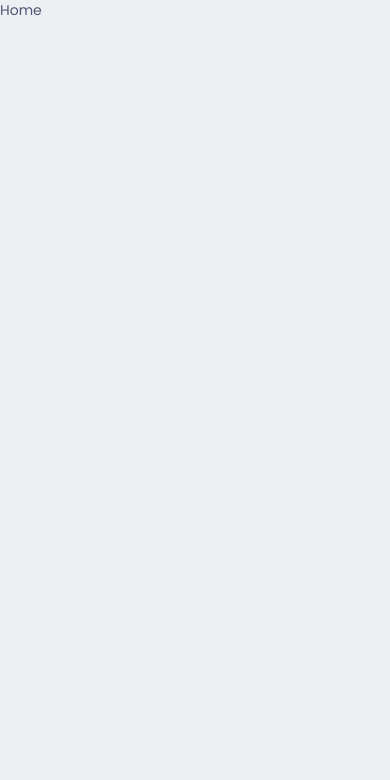
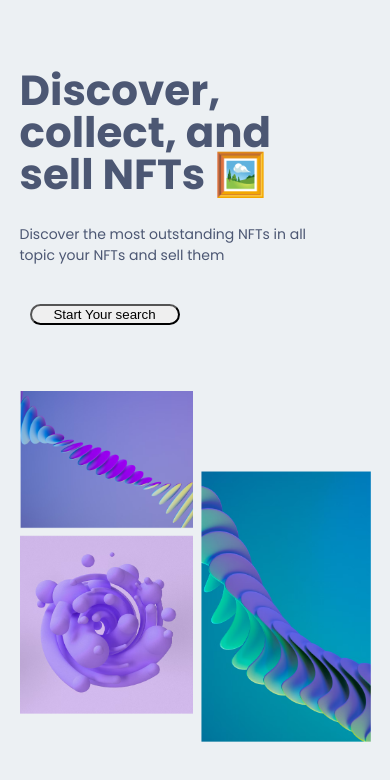
Before and after one commit to ameer017/avocet-frontend, a Next.js app: page / in a window 390 px wide. Shown: the top 780 px of the page. Built offline with nearby package versions, Linux system fonts and the light colour scheme.

Commit message:
hero-section

```diff
--- /dev/null
+++ b/components/Button/Button.jsx
@@ -0,0 +1,21 @@
+import React from 'react'
+
+const Button = ({btnName, onClick}) => {
+  return (
+    <button
+      type="button"
+      style={{
+        margin: "10px",
+        borderRadius: "15px",
+        width: "150px",
+
+
+      }}
+      onClick={onClick}
+    >
+      {btnName}
+    </button>
+  )
+}
+
+export default Button
--- /dev/null
+++ b/components/Hero/Hero.jsx
@@ -0,0 +1,27 @@
+import React from 'react'
+import Image from 'next/image'
+import Style from "./Hero.module.css"
+import Button from '../Button/Button'
+import images from "../../img"
+
+const Hero = () => {
+  return (
+    <div className={Style.heroSection}>
+        <div className={Style.heroSection_box}>
+            <div className={Style.heroSection_box_left}>
+                <h1>Discover, collect, and sell NFTs 🖼️</h1>
+                <p>Discover the most outstanding NFTs in all topic
+                    your NFTs and sell them
+                </p>
+
+                 <Button btnName="Start Your search"/>
+            </div>
+            <div className={Style.heroSection_box_right}>
+                <Image src={images.hero} alt="Hero section" width={600} height={600}/>
+            </div>
+        </div>
+    </div>
+  )
+}
+
+export default Hero
--- /dev/null
+++ b/components/Hero/Hero.module.css
@@ -0,0 +1,50 @@
+.heroSection {
+    width: 80%;
+    margin: 3rem auto;
+}
+
+.heroSection_box {
+    display: grid;
+    grid-template-columns: repeat(2, 1fr);
+    gap: 2rem;
+}
+
+
+.heroSection_box_left {
+    padding-right: 6rem;
+}
+
+.heroSection_box_left h1{
+    font-size: 5rem;
+    line-height: 1;
+}
+
+.heroSection_box_left p{
+    margin-bottom: 2rem;
+}
+
+
+@media screen and (max-width: 35em) {
+    .heroSection {
+        width: 90%;
+    }
+
+
+}
+
+@media screen and (max-width: 55em) {
+
+    .heroSection_box_left {
+        padding-right: 2rem;
+    }
+
+    .heroSection_box_left h1{
+        line-height: 1;
+        font-size: 3rem;
+    }
+
+    .heroSection_box {
+        grid-template-columns: 1fr;
+        gap: 4rem;
+    }
+}
--- a/components/index.js
+++ b/components/index.js
@@ -0,0 +1,3 @@
+import Hero from "./Hero/Hero";
+
+export {Hero}
--- a/package.json
+++ b/package.json
@@ -9,7 +9,7 @@
     "lint": "next lint"
   },
   "dependencies": {
-    "next": "12.2.5",
+    "next": "^12.2.5",
     "react": "18.2.0",
     "react-dom": "18.2.0",
     "react-icons": "^4.4.0"
--- a/pages/index.js
+++ b/pages/index.js
@@ -1,6 +1,12 @@
 
+//Internally
+
+import Style from "../styles/index.module.css"
+import {Hero} from "../components/index"
 const Home = () => {
-  return <div>Home</div>;
+  return <div className={Style.homepage}>
+    <Hero />
+  </div>;
 };
 
 export default Home;
```
Also changed, not shown: styles/index.module.css (added), 1 other file (tests, documents, lock files or other folders).
